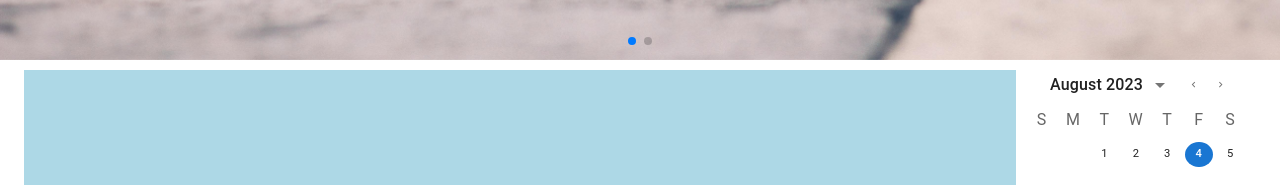
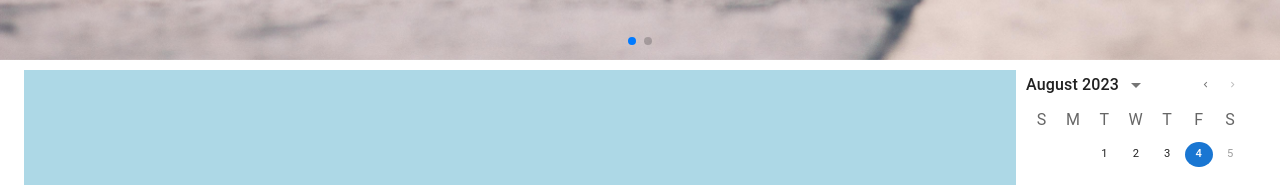
Before and after one commit to kanemds/MERN-social-media-blog-project, a React (Create React App) app in the folder client/: page / in a window 1280 px wide. Shown: the part 740-925 px from the top of the page. Built offline with nearby package versions, Linux system fonts and the light colour scheme; grey boxes are pictures that could not be loaded.

Commit message:
css calendar

```diff
--- a/client/src/pages/mainPage/ActiveCalender.js
+++ b/client/src/pages/mainPage/ActiveCalender.js
@@ -8,7 +8,7 @@ import { LocalizationProvider } from '@mui/x-date-pickers/LocalizationProvider'
 import { AdapterDayjs } from '@mui/x-date-pickers/AdapterDayjs'
 import { pickersLayoutClasses } from '@mui/x-date-pickers/PickersLayout'
 import { StaticDatePicker } from '@mui/x-date-pickers/StaticDatePicker'
-import './mainPageStyle.css'
+
 
 function ActionList(props) {
   const { onAccept, onClear, onCancel, onSetToday, className } = props
@@ -43,6 +43,7 @@ export default function ActiveCalender() {
         defaultValue={dayjs()}
         orientation='portrait'
         // disablePast={true}
+        disableFuture={true}
         slotProps={{
           layout: {
             sx: {
@@ -68,27 +69,44 @@ export default function ActiveCalender() {
                 display: 'none',
               },
               [`.MuiPickersCalendarHeader-label`]: {
-                m: 0,
-                P: 0
-              },
-              [`.MuiPickersCalendarHeader-root`]: {
+                width: '100%',
                 display: 'flex',
                 justifyContent: 'space-between',
                 m: 0,
                 P: 0
               },
+
+              [`.MuiPickersYear-root`]: {
+
+                maxWidth: '180px',
+
+                overflow: 'hidden',
+
+                '-webkit-flex-basis': '33%',
+              },
+              [`.css-1lkpf4l-MuiYearCalendar-root`]: {
+                width: '200px',
+                '-webkit-flex-basis': '33%',
+              },
+              [`.css-1beqopj-MuiPickersYear-yearButton`]: {
+                width: '50px',
+                alignItems: 'center',
+                fontSize: '.8rem',
+                m: 0,
+                P: 0
+              },
               [`.css-nk89i7-MuiPickersCalendarHeader-root`]: {
+                width: '100%',
                 display: 'flex',
                 justifyContent: 'space-between',
                 m: 0,
-                P: 0
+                p: 0
               },
               [`.MuiTypography-root`]: {
                 fontSize: '1rem',
               },
               [`.MuiButtonBase-root`]: {
                 fontSize: '.7rem',
-
                 height: '25px'
               },
               [`.MuiPickersActionBar-root`]: {
--- a/client/src/pages/mainPage/MainContent.js
+++ b/client/src/pages/mainPage/MainContent.js
@@ -6,7 +6,7 @@ import Grid from '@mui/material/Unstable_Grid2'
 import BodyElements from './BodyElements'
 import Note from './Note'
 import SearchBar from '../../components/SearchBar'
-import './mainPageStyle.css'
+
 
 const theme = createTheme({
   breakpoints: {
```
Also changed, not shown: client/src/pages/mainPage/mainPageStyle.css (deleted, +0 -8 lines).
